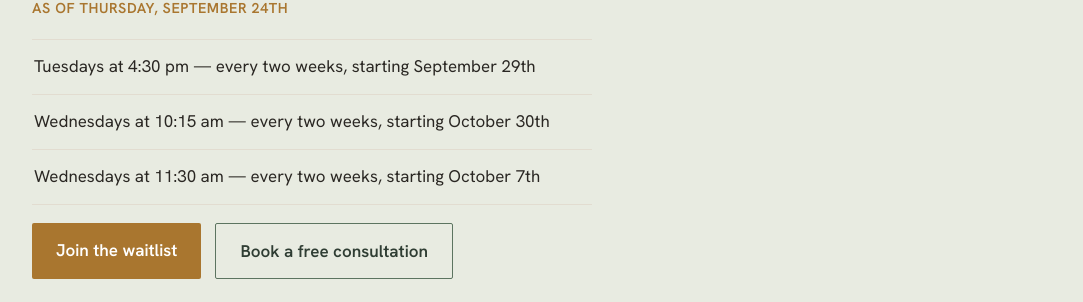
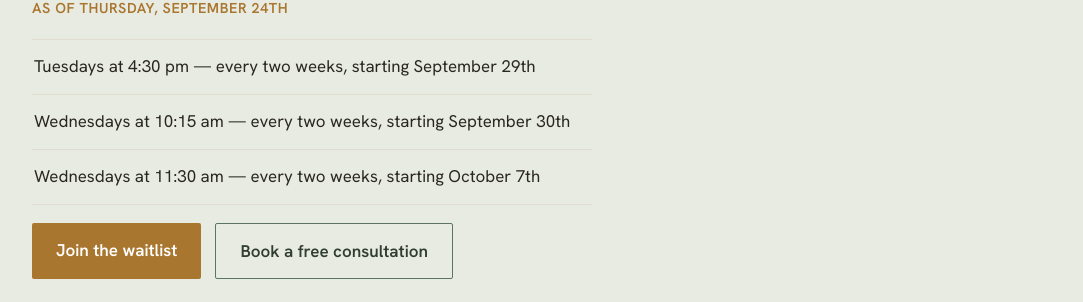
Before and after one commit to walnutcreektherapist/walnutcreektherapist.github.io, a Jekyll site: the page built from openings.html, in a window 1280 px wide and 1367 px high. Shown: the part 744-1046 px from the top of the window, without its empty margins (92-1175 px from the left). Built offline with Jekyll 4.4.1, drawn with Linux system fonts in a browser that asks for light colours.

Commit message:
Update Wednesday slot start date in config

```diff
--- a/_config.yml
+++ b/_config.yml
@@ -61,7 +61,7 @@ openings:
   slots:
     # - "Mondays at 10:15 am — every two weeks, starting August 31st"
      - "Tuesdays at 4:30 pm — every two weeks, starting September 29th"
-     - "Wednesdays at 10:15 am — every two weeks, starting October 30th"
+     - "Wednesdays at 10:15 am — every two weeks, starting September 30th"
      - "Wednesdays at 11:30 am — every two weeks, starting October 7th"
     # - "Thursdays at 2:30 pm — every two weeks, starting August 27th"
 
```
